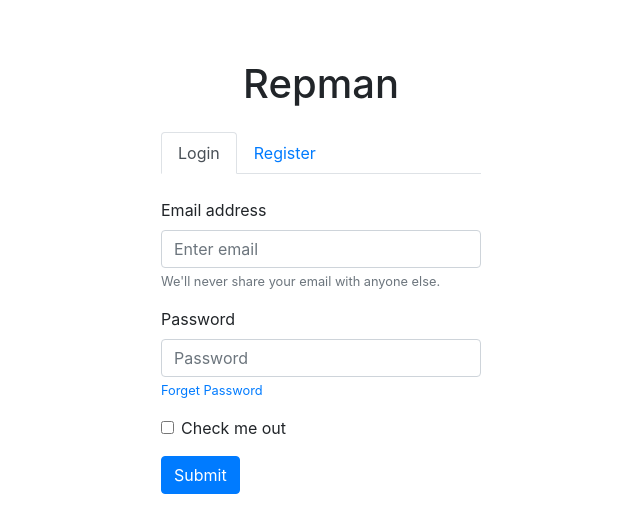
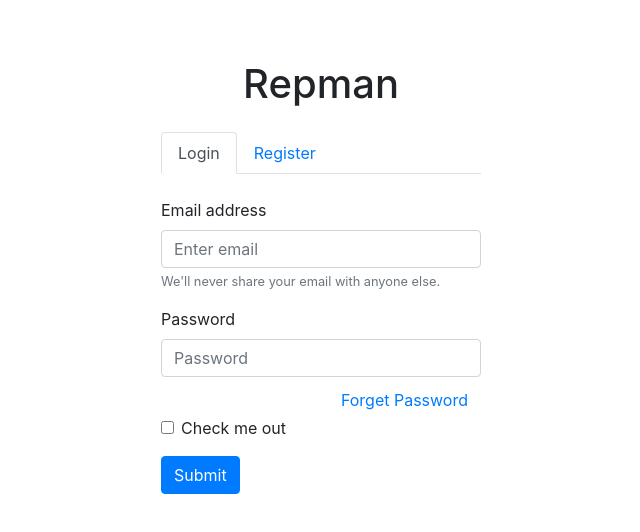
Before and after one commit to elfua360/Repman, a React (Create React App) app in the folder frontend/: page / in a window 1280 px wide. Shown: the top 532 px of the page, without its empty margins (319-959 px from the left). Built offline with nearby package versions, Linux system fonts and the light colour scheme.

Commit message:
Removed a-tag and replaced with button as suggested by linter

```diff
--- a/frontend/src/components/Login.css
+++ b/frontend/src/components/Login.css
@@ -0,0 +1,3 @@
+.forget-pass {
+    float:right;
+}
--- a/frontend/src/components/Login.js
+++ b/frontend/src/components/Login.js
@@ -23,7 +23,8 @@ function Login() {
                     <Form.Label>Password</Form.Label>
                     <Form.Control type="password" placeholder="Password"/>
                     <Form.Text className="as">
-                        <a onClick={doLogin} href="">Forget Password</a>
+                        <Button variant="link" className="forget-pass">Forget Password</Button>
+                        <br/>
                     </Form.Text>
                 </Form.Group>
                 <Form.Group controlId="formBasicCheckbox">
```
